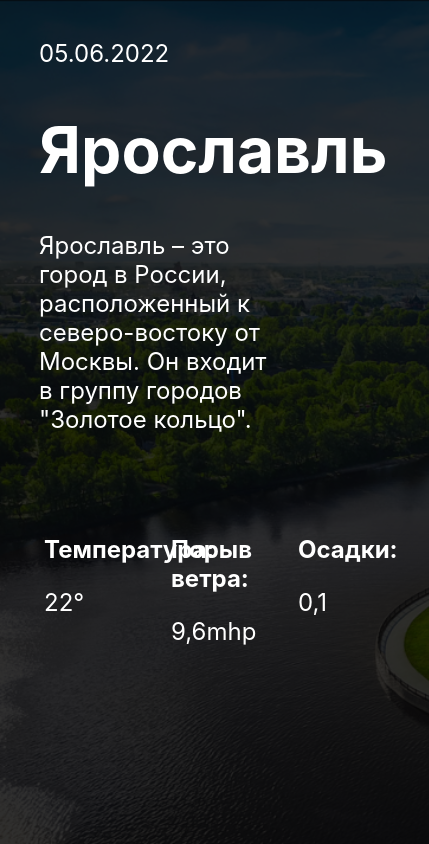
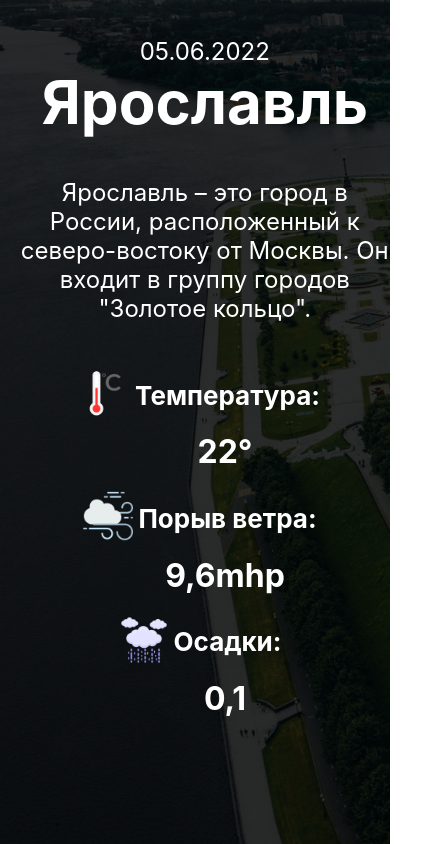
Before and after one commit to BelousovaVK/weatherYaroslavl, a plain HTML site: page index.html in a window 390 px wide. Shown: the whole page, 429 px wide, since content can reach past the window. Drawn offline with Linux system fonts and the light colour scheme.

Commit message:
Mobile version

```diff
--- a/index.html
+++ b/index.html
@@ -1,11 +1,11 @@
 <!DOCTYPE html>
 <html lang="en">
   <head>
-    <meta charset="UTF-8">
-    <meta http-equiv="X-UA-Compatible" content="IE=edge">
-    <meta name="viewport" content="width=device-width, initial-scale=1.0">
+    <meta charset="UTF-8" />
+    <meta http-equiv="X-UA-Compatible" content="IE=edge" />
+    <meta name="viewport" content="width=device-width, initial-scale=1.0" />
     <title>Погода в Ярославле</title>
-    <link rel="stylesheet" href="style.css">
+    <link rel="stylesheet" href="style.css" />
   </head>
   <body>
     <div class="backdrop">
@@ -13,25 +13,36 @@
         <div class="infoCity">
           <p>05.06.2022</p>
           <h1>Ярославль</h1>
-                <p>Ярославль – это город в России, расположенный к северо-востоку от Москвы. Он входит в группу городов "Золотое кольцо".</p>
+          <p>
+            Ярославль – это город в России, расположенный к северо-востоку от
+            Москвы. Он входит в группу городов "Золотое кольцо".
+          </p>
         </div>
         <div class="infoSlider"></div>
       </div>
+      <div class="weatherDataMain">
         <div class="weatherData">
           <div class="dataInfo dataTemp">
-                <img src="" alt="">
+            <div class="dataH2">
+              <img src="temp.png" />
               <h2>Температура:</h2>
-                <p>22°</p>
+            </div>
+            <p class="dataP">22°</p>
           </div>
           <div class="dataInfo dataWind">
-                <img src="" alt="">
+            <div class="dataH2">
+              <img src="wind.png" />
               <h2>Порыв ветра:</h2>
-                <p>9,6mhp</p>
+            </div>
+            <p class="dataP">9,6mhp</p>
           </div>
           <div class="dataInfo dataPrecip">
-                <img src="" alt="">
+            <div class="dataH2">
+              <img src="precip.png" />
               <h2>Осадки:</h2>
-                <p>0,1</p>
+            </div>
+            <p class="dataP">0,1</p>
+          </div>
         </div>
       </div>
     </div>
--- a/style.css
+++ b/style.css
@@ -1,49 +1,122 @@
-body{
+body {
   height: 100vh;
   display: flex;
   flex-direction: column;
-    background-image: url(weatherPoster.jpg);
+  background-image: url(YAROSLAVL_b-img.webp);
   background-size: cover;
   position: relative;
   padding-left: 5%;
   margin: 0;
 }
 
-.backdrop{
-    width: 100%;
-    height: 100%;
+.backdrop {
+  width: 100vw;
+  height: 100vh;
   position: absolute;
   top: 0;
   left: 0;
   background-color: rgba(0, 0, 0, 0.8);
-    color: white;
-    padding-left: 10%;
+  color: #fff;
+  overflow: hidden;
 }
 
-h1, h2, p{
-    font-family: -apple-system, BlinkMacSystemFont, 'Segoe UI', Roboto, Oxygen, Ubuntu, Cantarell, 'Open Sans', 'Helvetica Neue', sans-serif
+img {
+  height: 50px;
+  margin-top: 10px;
+  margin-right: 5px;
 }
 
-h1{
-    font-size: 64px;
+h1,
+h2,
+p {
+  font-family: -apple-system, BlinkMacSystemFont, "Segoe UI", Roboto, Oxygen,
+    Ubuntu, Cantarell, "Open Sans", "Helvetica Neue", sans-serif;
 }
 
-p{
-    font-size: 24px;
+h1 {
+  font-size: 95px;
+  margin-top: 0;
 }
 
-.infoCity{
+p {
+  font-size: 24px;
+  margin: 0;
+}
+
+.weatherInfo {
+  margin-left: 5%;
+}
+
+.infoCity {
   margin-top: 10%;
   width: 60%;
 }
 
-.weatherData{
+.weatherDataMain {
+  width: 100vw;
+  display: flex;
+}
+
+.weatherData {
+  width: 90vw;
   display: flex;
   flex-direction: row;
+  margin: auto;
   margin-top: 15%;
 }
 
-.dataInfo{
+.dataInfo {
+  display: flex;
+  flex-direction: column;
   width: 30%;
   margin: 5px;
 }
+
+.dataH2 {
+  display: flex;
+  flex-direction: row;
+}
+
+.dataP {
+  margin-left: 50px;
+  font-size: 48px;
+  margin-top: 0;
+  font-weight: bold;
+}
+
+/*Мобильная версия*/
+@media (max-width: 800px) {
+  .weatherData {
+    flex-direction: column;
+  }
+
+  h1 {
+    font-size: 60px;
+  }
+
+  h2 {
+    font-size: 26px;
+  }
+
+  p {
+    font-size: 24px;
+  }
+
+  .dataP {
+    font-size: 32px;
+  }
+
+  .infoCity {
+    width: 100%;
+    text-align: center;
+  }
+
+  .weatherData {
+    margin: 30px auto;
+  }
+
+  .dataInfo {
+    width: 100%;
+    align-items: center;
+  }
+}
```
Also changed, not shown: YAROSLAVL_b-img.webp (added), precip.png (added), temp.png (added), weatherPoster.jpg (deleted), wind.png (added), 1 other file. Lines whose indentation alone changed are shown as unchanged.
